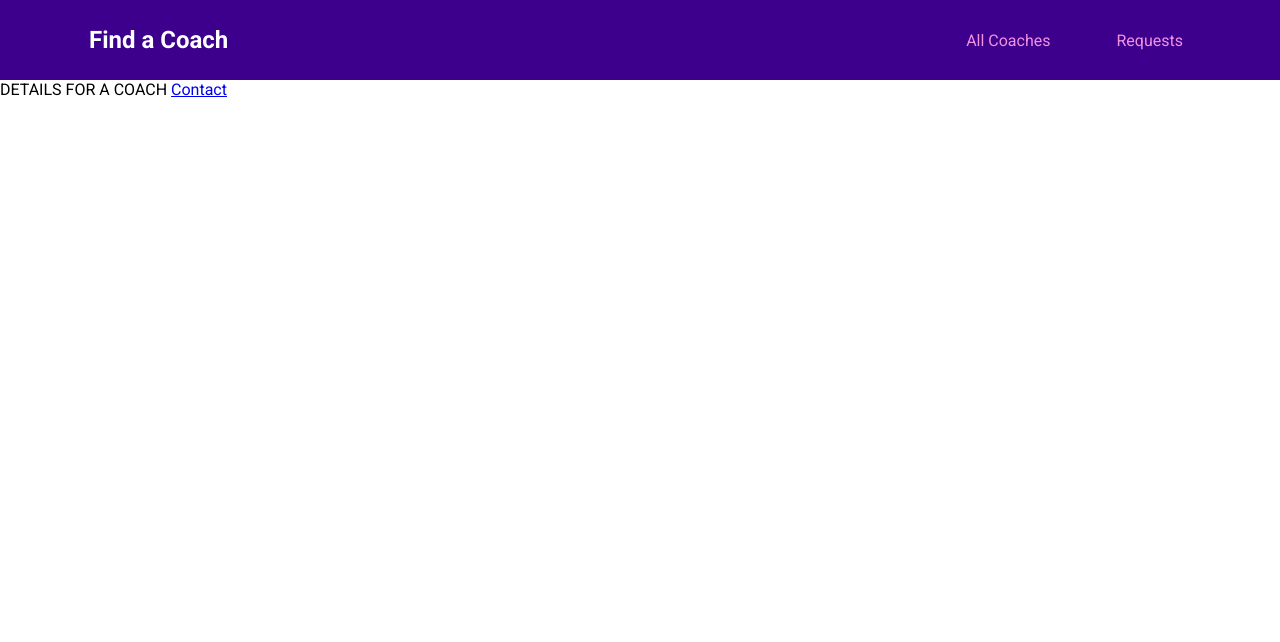
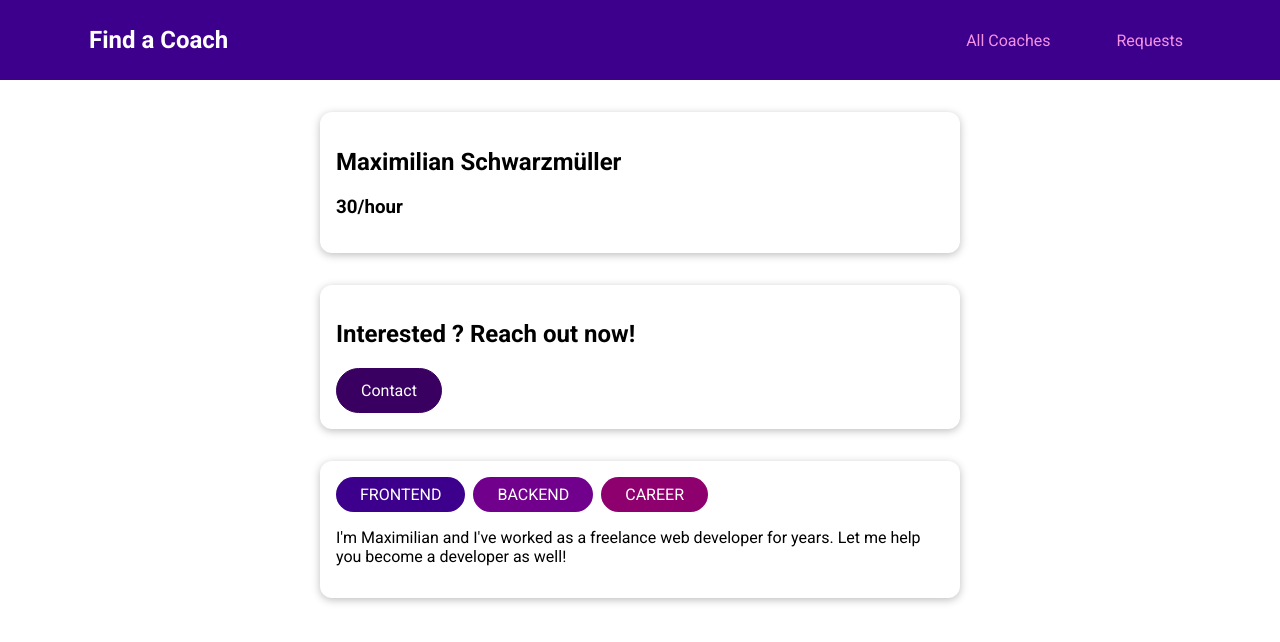
Before and after one commit to Alexinoo/vue-coach-finder-complete-project, a Vue app: page /coaches/c1 in a window 1280 px wide. Shown: the top 642 px of the page. Built offline with nearby package versions, Linux system fonts and the light colour scheme.

Commit message:
Used created() hook to getCoaches from getters; Find a coach who matches the id received as prop; Render this data to various sections in the ui

```diff
--- a/src/pages/coaches/CoachDetail.vue
+++ b/src/pages/coaches/CoachDetail.vue
@@ -1,12 +1,70 @@
 <template>
-  DETAILS FOR A COACH
-  <router-view></router-view>
-  <router-link to="/coaches/c1/contact">Contact</router-link>
+
+  <section>
+    <base-card>
+      <h2> {{fullName}}</h2>
+      <h3> {{ rate }}/hour</h3>
+    </base-card>
+  </section>
+
+  <section>
+    <base-card>
+      <header>
+        <h2>Interested ? Reach out now!</h2>
+            <base-button link :to="contactLink"> Contact </base-button>
+      </header>
+    <router-view></router-view>
+    </base-card>
+  </section>
+
+  <section>
+      <base-card>
+        <base-badge v-for="area in areas" :key="area" :type="area" :title="area"></base-badge>
+        <p> {{ description  }}</p>
+      </base-card>
+  </section>
+
 </template>
 
 <script>
 export default {
 
+  props : ['id'],
+
+  data(){
+    return {
+      selectedCoach : null
+    }
+  },
+
+  computed : {
+
+    fullName() {
+      return this.selectedCoach.firstName+ ' ' +this.selectedCoach.lastName;
+    } ,
+
+    areas(){
+      return this.selectedCoach.areas;
+    },
+
+    rate(){
+      return this.selectedCoach.hourlyRate;
+    } ,
+
+    description(){
+      return this.selectedCoach.description;
+    },
+
+    contactLink(){
+        return this.$route.path+ '/' + this.id + '/contact';
+    },
+  },
+
+  created(){
+    let coaches =this.$store.getters['coaches/getCoaches'];
+
+    this.selectedCoach = coaches.find(coach => coach.id === this.id);
+  }
 }
 </script>
 
```
